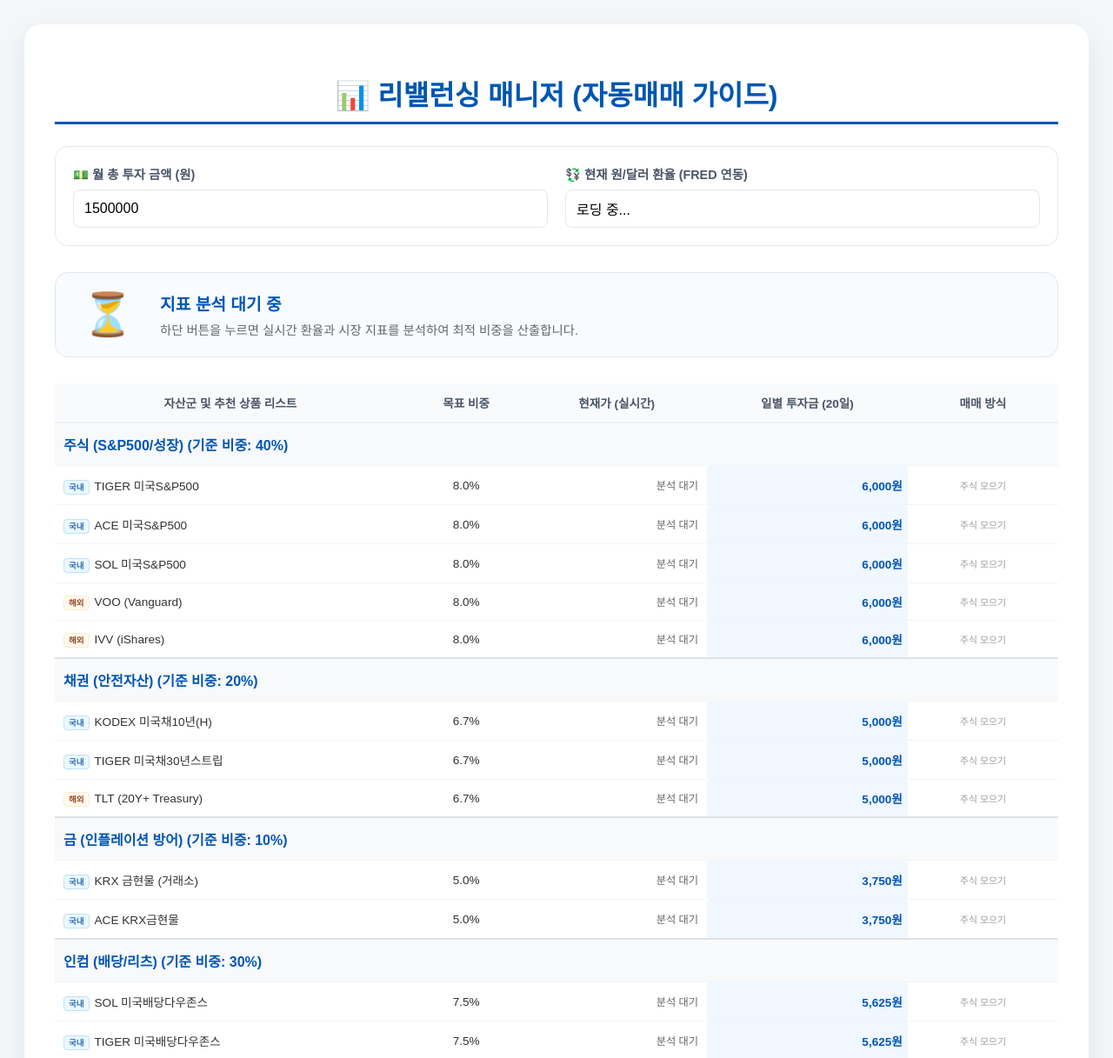
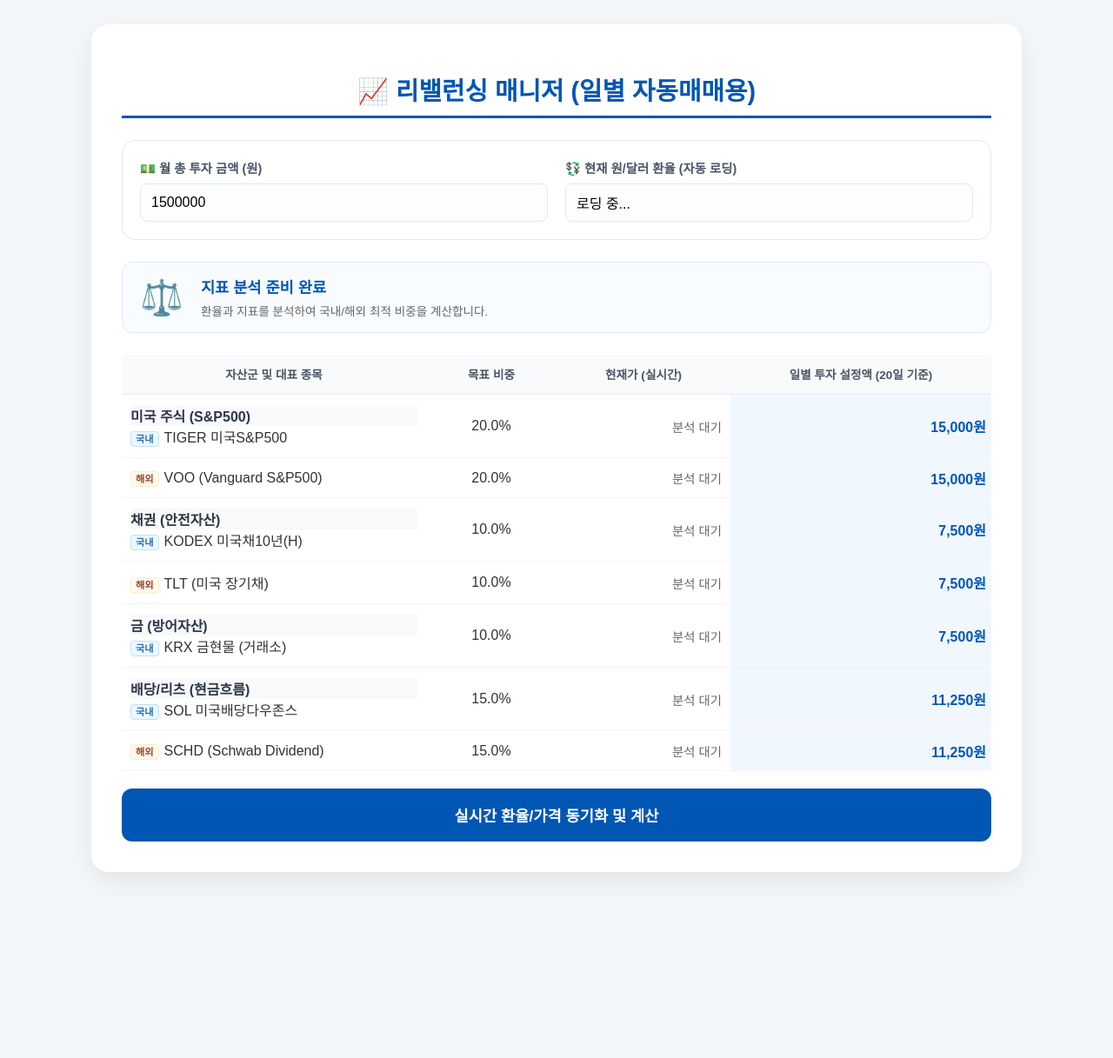
Before and after one commit to SonSungMin/Stock, a website: page retirement_day.html in a window 1280 px wide. Shown: the top 1217 px of the page at 87% size. After the commit the page ends 1031 px from the top, so only its background shows below. Drawn offline with Linux system fonts and the light colour scheme.

Commit message:
Update retirement_day.html

```diff
--- a/retirement_day.html
+++ b/retirement_day.html
@@ -3,31 +3,30 @@
 <head>
     <meta charset="UTF-8">
     <meta name="viewport" content="width=device-width, initial-scale=1.0">
-    <title>리밸런싱 매니저 - 7년 은퇴 준비</title>
+    <title>리밸런싱 매니저 - 일별 자동매매 가이드</title>
     <style>
-        :root { --primary: #0056b3; --positive: #28a745; --negative: #dc3545; --neutral: #ffc107; --bg: #f4f7fa; }
+        :root { --primary: #0056b3; --positive: #28a745; --negative: #dc3545; --bg: #f4f7fa; }
         body { font-family: 'Pretendard', sans-serif; background: var(--bg); padding: 20px; color: #333; }
-        .container { max-width: 1200px; margin: auto; background: white; padding: 35px; border-radius: 20px; box-shadow: 0 10px 30px rgba(0,0,0,0.08); }
-        h1 { color: var(--primary); text-align: center; font-size: 2em; margin-bottom: 25px; border-bottom: 3px solid var(--primary); padding-bottom: 10px; }
+        .container { max-width: 1000px; margin: auto; background: white; padding: 35px; border-radius: 20px; box-shadow: 0 10px 30px rgba(0,0,0,0.08); }
+        h1 { color: var(--primary); text-align: center; font-size: 1.8em; margin-bottom: 25px; border-bottom: 3px solid var(--primary); padding-bottom: 10px; }
 
-        /* 설정 및 시장 지표 */
-        .config-section { display: grid; grid-template-columns: 1fr 1fr; gap: 20px; background: #fff; padding: 20px; border-radius: 15px; border: 1px solid #e1e8f0; margin-bottom: 30px; }
+        /* 설정 및 지표 */
+        .config-section { display: grid; grid-template-columns: 1fr 1fr; gap: 20px; background: #fff; padding: 20px; border-radius: 15px; border: 1px solid #e1e8f0; margin-bottom: 25px; }
         .config-item label { display: block; font-weight: bold; margin-bottom: 8px; font-size: 0.9em; color: #4a5568; }
-        .config-item input { width: 100%; padding: 12px; border: 1px solid #e2e8f0; border-radius: 8px; box-sizing: border-box; font-size: 1em; }
+        .config-item input { width: 100%; padding: 12px; border: 1px solid #e2e8f0; border-radius: 8px; box-sizing: border-box; font-size: 1em; background: #fcfdfe; }
 
         /* 상태 패널 */
-        .status-panel { display: grid; grid-template-columns: 80px 1fr; gap: 20px; background: #f8fbff; padding: 20px; border-radius: 15px; margin-bottom: 30px; border: 1px solid #e1e8f0; align-items: center; }
-        .market-badge { font-size: 3em; text-align: center; }
-        .market-info h3 { margin: 0 0 5px 0; color: var(--primary); font-size: 1.2em; }
-        .market-info p { margin: 0; font-size: 0.9em; color: #666; }
+        .status-panel { display: flex; align-items: center; gap: 20px; background: #f8fbff; padding: 15px 20px; border-radius: 12px; margin-bottom: 25px; border: 1px solid #e1e8f0; }
+        .market-badge { font-size: 2.5em; }
+        .market-info h3 { margin: 0; color: var(--primary); font-size: 1.1em; }
+        .market-info p { margin: 5px 0 0; font-size: 0.85em; color: #666; }
 
         /* 테이블 스타일 */
         table { width: 100%; border-collapse: collapse; table-layout: fixed; }
-        th { background: #f9fafb; padding: 12px; font-weight: 700; border-bottom: 2px solid #edf2f7; font-size: 0.85em; color: #4a5568; }
+        th { background: #f9fafb; padding: 12px; font-weight: 700; border-bottom: 2px solid #edf2f7; font-size: 0.85em; color: #4a5568; text-align: center; }
         td { padding: 12px 10px; border-bottom: 1px solid #f1f5f9; vertical-align: middle; }
 
-        .category-header { background: #f8f9fa; font-weight: bold; font-size: 1em; color: var(--primary); border-top: 2px solid #dee2e6; }
-        .item-row { font-size: 0.85em; }
+        .category-name { font-weight: bold; color: #2d3748; background: #f8f9fa; }
         .item-row:hover { background-color: #fcfdfe; }
 
         /* 태그 */
@@ -37,16 +36,16 @@
 
         .daily-amt { color: var(--primary); font-weight: 800; text-align: right; background: #f0f7ff; padding: 6px; border-radius: 4px; }
         .price-text { text-align: right; color: #666; font-size: 0.9em; }
-        .price-sample { font-size: 0.75em; color: #ff9900; display: block; }
+        .price-sample { font-size: 0.7em; color: #ff9900; display: block; }
 
-        .btn-action { background: var(--primary); color: white; border: none; padding: 18px; border-radius: 12px; cursor: pointer; width: 100%; font-size: 1.1em; font-weight: bold; margin-top: 25px; transition: 0.2s; }
+        .btn-action { background: var(--primary); color: white; border: none; padding: 18px; border-radius: 12px; cursor: pointer; width: 100%; font-size: 1.1em; font-weight: bold; margin-top: 20px; transition: 0.2s; }
         .btn-action:hover { background: #004494; transform: translateY(-1px); }
     </style>
 </head>
 <body>
 
 <div class="container">
-    <h1>📊 리밸런싱 매니저 (자동매매 가이드)</h1>
+    <h1>📈 리밸런싱 매니저 (일별 자동매매용)</h1>
 
     <div class="config-section">
         <div class="config-item">
@@ -54,58 +53,53 @@
             <input type="number" id="monthly-budget" value="1500000" oninput="updateCalculations()">
         </div>
         <div class="config-item">
-            <label>💱 현재 원/달러 환율 (FRED 연동)</label>
+            <label>💱 현재 원/달러 환율 (자동 로딩)</label>
             <input type="text" id="current-fx" value="로딩 중..." readonly>
         </div>
     </div>
 
     <div class="status-panel" id="market-panel">
-        <div class="market-badge" id="m-icon">⏳</div>
+        <div class="market-badge" id="m-icon">⚖️</div>
         <div class="market-info">
-            <h3 id="m-title">지표 분석 대기 중</h3>
-            <p id="m-desc">하단 버튼을 누르면 실시간 환율과 시장 지표를 분석하여 최적 비중을 산출합니다.</p>
+            <h3 id="m-title">지표 분석 준비 완료</h3>
+            <p id="m-desc">환율과 지표를 분석하여 국내/해외 최적 비중을 계산합니다.</p>
         </div>
     </div>
 
     <table>
         <colgroup>
             <col style="width: 35%;">
-            <col style="width: 12%;">
-            <col style="width: 18%;">
+            <col style="width: 15%;">
             <col style="width: 20%;">
-            <col style="width: 15%;">
+            <col style="width: 30%;">
         </colgroup>
         <thead>
             <tr>
-                <th>자산군 및 추천 상품 리스트</th>
+                <th>자산군 및 대표 종목</th>
                 <th>목표 비중</th>
                 <th>현재가 (실시간)</th>
-                <th>일별 투자금 (20일)</th>
-                <th>매매 방식</th>
+                <th>일별 투자 설정액 (20일 기준)</th>
             </tr>
         </thead>
         <tbody id="table-body">
             </tbody>
     </table>
 
-    <button class="btn-action" onclick="fetchFullData()">실시간 데이터 동기화 및 계산</button>
+    <button class="btn-action" onclick="fetchFullData()">실시간 환율/가격 동기화 및 계산</button>
 </div>
 
 <script type="module">
     import { fetchFredIndicators } from './js/api.js';
 
-    // 추천 종목 리스트 완벽 복원
+    // 각 카테고리별 시총 1위 대표 종목으로 압축
     const portfolioConfig = [
         {
             id: 'stock',
-            name: "주식 (S&P500/성장)",
+            name: "미국 주식 (S&P500)",
             baseWeight: 0.40,
             items: [
                 { name: "TIGER 미국S&P500", type: "dom", code: "360750" },
-                { name: "ACE 미국S&P500", type: "dom", code: "403000" },
-                { name: "SOL 미국S&P500", type: "dom", code: "433330" },
-                { name: "VOO (Vanguard)", type: "ovs", code: "VOO" },
-                { name: "IVV (iShares)", type: "ovs", code: "IVV" }
+                { name: "VOO (Vanguard S&P500)", type: "ovs", code: "VOO" }
             ]
         },
         {
@@ -114,28 +108,24 @@
             baseWeight: 0.20,
             items: [
                 { name: "KODEX 미국채10년(H)", type: "dom", code: "308620" },
-                { name: "TIGER 미국채30년스트립", type: "dom", code: "458250" },
-                { name: "TLT (20Y+ Treasury)", type: "ovs", code: "TLT" }
+                { name: "TLT (미국 장기채)", type: "ovs", code: "TLT" }
             ]
         },
         {
             id: 'gold',
-            name: "금 (인플레이션 방어)",
+            name: "금 (방어자산)",
             baseWeight: 0.10,
             items: [
-                { name: "KRX 금현물 (거래소)", type: "dom", code: "900390" },
-                { name: "ACE KRX금현물", type: "dom", code: "411060" }
+                { name: "KRX 금현물 (거래소)", type: "dom", code: "900390" }
             ]
         },
         {
             id: 'income',
-            name: "인컴 (배당/리츠)",
+            name: "배당/리츠 (현금흐름)",
             baseWeight: 0.30,
             items: [
                 { name: "SOL 미국배당다우존스", type: "dom", code: "446770" },
-                { name: "TIGER 미국배당다우존스", type: "dom", code: "458730" },
-                { name: "SCHD (Dividend Equity)", type: "ovs", code: "SCHD" },
-                { name: "O (Realty Income)", type: "ovs", code: "O" }
+                { name: "SCHD (Schwab Dividend)", type: "ovs", code: "SCHD" }
             ]
         }
     ];
@@ -145,17 +135,15 @@
         let html = '';
 
         portfolioConfig.forEach(cat => {
-            html += `<tr class="category-header">
-                <td colspan="5">${cat.name} (기준 비중: ${cat.baseWeight * 100}%)</td>
-            </tr>`;
-
-            cat.items.forEach(item => {
+            cat.items.forEach((item, index) => {
                 html += `<tr class="item-row">
-                    <td><span class="tag ${item.type === 'dom' ? 'tag-dom' : 'tag-ovs'}">${item.type === 'dom' ? '국내' : '해외'}</span>${item.name}</td>
+                    <td>
+                        ${index === 0 ? `<div class="category-name">${cat.name}</div>` : ''}
+                        <span class="tag ${item.type === 'dom' ? 'tag-dom' : 'tag-ovs'}">${item.type === 'dom' ? '국내' : '해외'}</span>${item.name}
+                    </td>
                     <td id="weight-${item.code}" style="text-align:center;">-</td>
                     <td id="price-${item.code}" class="price-text">분석 대기</td>
                     <td id="daily-${item.code}" class="daily-amt">0원</td>
-                    <td style="text-align:center; font-size:0.8em; color:#999;">주식 모으기</td>
                 </tr>`;
             });
         });
@@ -164,7 +152,7 @@
     };
 
     window.fetchFullData = async function() {
-        // 1. 환율 정보 가져오기
+        // 1. 실시간 환율 (FRED API 활용)
         const indicators = await fetchFredIndicators();
         const fxData = indicators.find(i => i.id === 'exchange_rate');
         if (fxData) {
@@ -172,7 +160,7 @@
             window.currentFX = parseFloat(fxData.value);
         }
 
-        // 2. 종목 가격 가져오기
+        // 2. 종목 가격 (KIS API 활용)
         for (const cat of portfolioConfig) {
             for (const item of cat.items) {
                 try {
@@ -180,25 +168,23 @@
                     const data = await res.json();
                     const isSample = data.priceInfo.stck_kr_abrv.includes("샘플");
                     document.getElementById(`price-${item.code}`).innerHTML =
-                        `${data.priceInfo.stck_prpr}원 ${isSample ? '<span class="price-sample">(샘플 가격)</span>' : ''}`;
+                        `${data.priceInfo.stck_prpr}원 ${isSample ? '<span class="price-sample">(샘플가)</span>' : ''}`;
                 } catch (e) {
                     document.getElementById(`price-${item.code}`).innerText = "연동 실패";
                 }
             }
         }
 
-        // 3. 시장 상태 업데이트 및 계산
+        // 3. 환율 상태에 따른 UI 업데이트
         const panel = document.getElementById('market-panel');
         if (window.currentFX > 1380) {
-            panel.className = 'status-panel bg-neg';
-            document.getElementById('m-icon').innerText = '⚠️';
-            document.getElementById('m-title').innerText = '환율 경계 국면';
-            document.getElementById('m-desc').innerText = '원화 약세가 심화되어 해외 자산 비중을 보수적으로 조정합니다.';
+            panel.style.backgroundColor = "#fff5f5";
+            document.getElementById('m-icon').innerText = '🚨';
+            document.getElementById('m-title').innerText = '환율 위험: 해외 비중 축소 권고';
         } else {
-            panel.className = 'status-panel';
+            panel.style.backgroundColor = "#f0fff4";
             document.getElementById('m-icon').innerText = '✅';
-            document.getElementById('m-title').innerText = '시장 지표 분석 완료';
-            document.getElementById('m-desc').innerText = '현재 지표와 환율을 기반으로 일별 투자 금액을 산출했습니다.';
+            document.getElementById('m-title').innerText = '정상 분석 완료';
         }
 
         updateCalculations();
@@ -208,19 +194,18 @@
         const totalBudget = parseFloat(document.getElementById('monthly-budget').value) || 0;
         const fx = parseFloat(document.getElementById('current-fx').value) || 1350;
 
-        // 환율 1380원 초과 시 주식 비중 5% 축소 로직
-        let fxAdj = (fx > 1380) ? -0.05 : 0;
+        // 환율 1380원 초과 시 주식 비중 5%를 안전자산으로 이동하는 로직
+        let stockAdj = (fx > 1380) ? -0.05 : 0;
 
         portfolioConfig.forEach(cat => {
-            const catWeight = (cat.id === 'stock') ? cat.baseWeight + fxAdj : cat.baseWeight;
-            const catMonthly = totalBudget * catWeight;
-            const itemDaily = (catMonthly / cat.items.length) / 20;
+            const catWeight = (cat.id === 'stock') ? cat.baseWeight + stockAdj : cat.baseWeight;
+            const itemDaily = (totalBudget * catWeight / cat.items.length) / 20;
 
             cat.items.forEach(item => {
-                const weightEl = document.getElementById(`weight-${item.code}`);
-                const dailyEl = document.getElementById(`daily-${item.code}`);
-                if (weightEl) weightEl.innerText = `${(catWeight / cat.items.length * 100).toFixed(1)}%`;
-                if (dailyEl) dailyEl.innerText = `${Math.round(itemDaily).toLocaleString()}원`;
+                const wEl = document.getElementById(`weight-${item.code}`);
+                const dEl = document.getElementById(`daily-${item.code}`);
+                if (wEl) wEl.innerText = `${(catWeight / cat.items.length * 100).toFixed(1)}%`;
+                if (dEl) dEl.innerText = `${Math.round(itemDaily).toLocaleString()}원`;
             });
         });
     };
```
